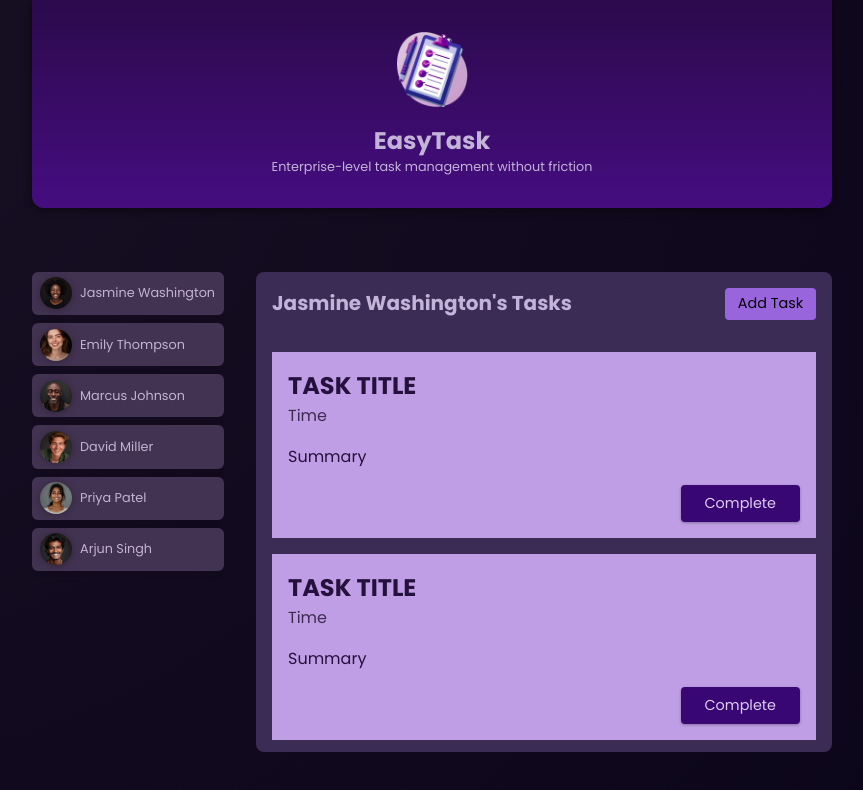
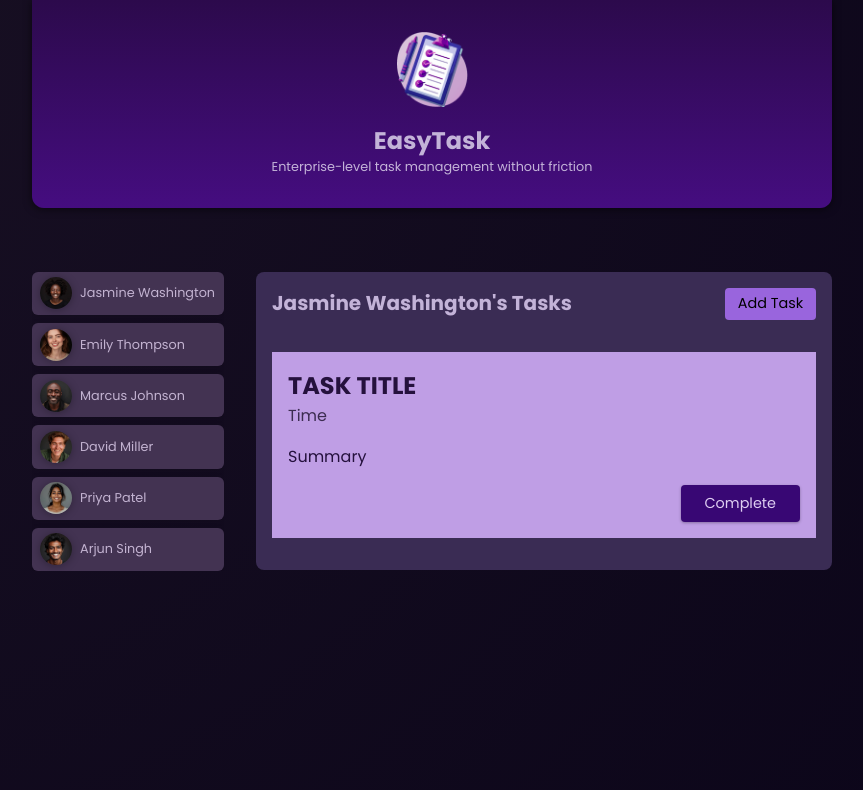
Before and after one commit to asif-kamal/angular_demo, an Angular app: page / in a window 1280 px wide. Both pictures are taken after a click on the button "Jasmine Washington". Shown: the top 790 px of the page, without its empty margins (208-1071 px from the left). Built offline with nearby package versions, Linux system fonts and the light colour scheme.

Commit message:
outputting user-specific tasks

```diff
--- a/src/app/app.component.html
+++ b/src/app/app.component.html
@@ -8,7 +8,7 @@
     }
   </ul>
   @if (selectedUser) {
-  <app-tasks [name]="selectedUser.name" />
+  <app-tasks [userId]="selectedUser.id" [name]="selectedUser.name" />
   } @else {
   <p id="fallback">Select a user to see their tasks</p>
   }
--- a/src/app/tasks/tasks.component.html
+++ b/src/app/tasks/tasks.component.html
@@ -5,7 +5,7 @@
   </header>
 
   <ul>
-    @for(task of dummyTasks; track task.id) {
+    @for(task of selectedUserTasks; track task.id) {
     <li>
       <app-task />
     </li>
--- a/src/app/tasks/tasks.component.ts
+++ b/src/app/tasks/tasks.component.ts
@@ -10,6 +10,8 @@ import { TaskComponent } from './task/task.component';
 })
 export class TasksComponent {
   @Input({ required: true }) name!: string;
+  @Input({ required: true }) userId!: string;
+
   dummyTasks = [
     {
       id: 't1',
@@ -35,4 +37,8 @@ export class TasksComponent {
       dueDate: '2024-06-15',
     },
   ];
+
+  get selectedUserTasks() {
+    return this.dummyTasks.filter((task) => task.userId === this.userId);
+  }
 }
```
